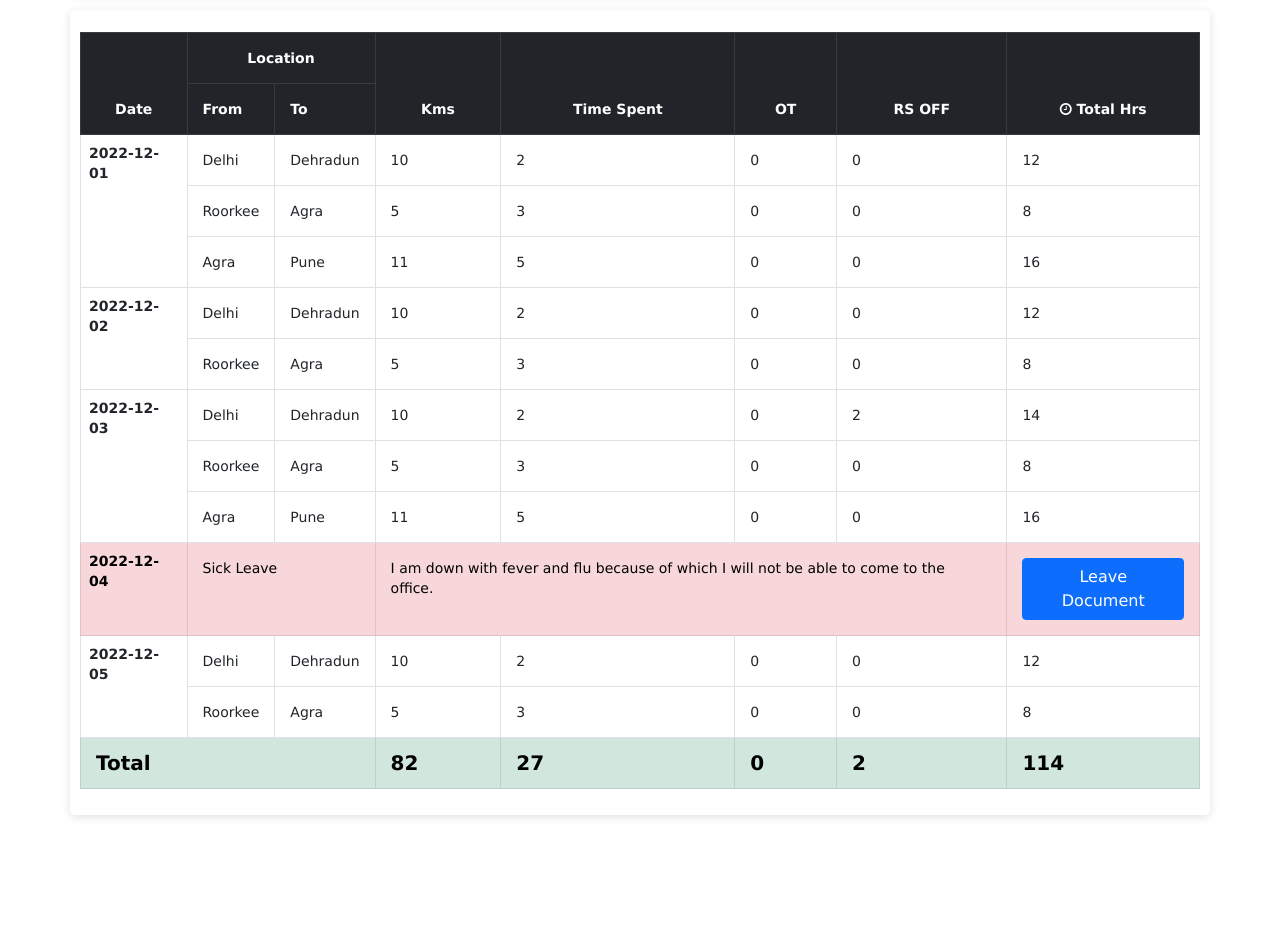
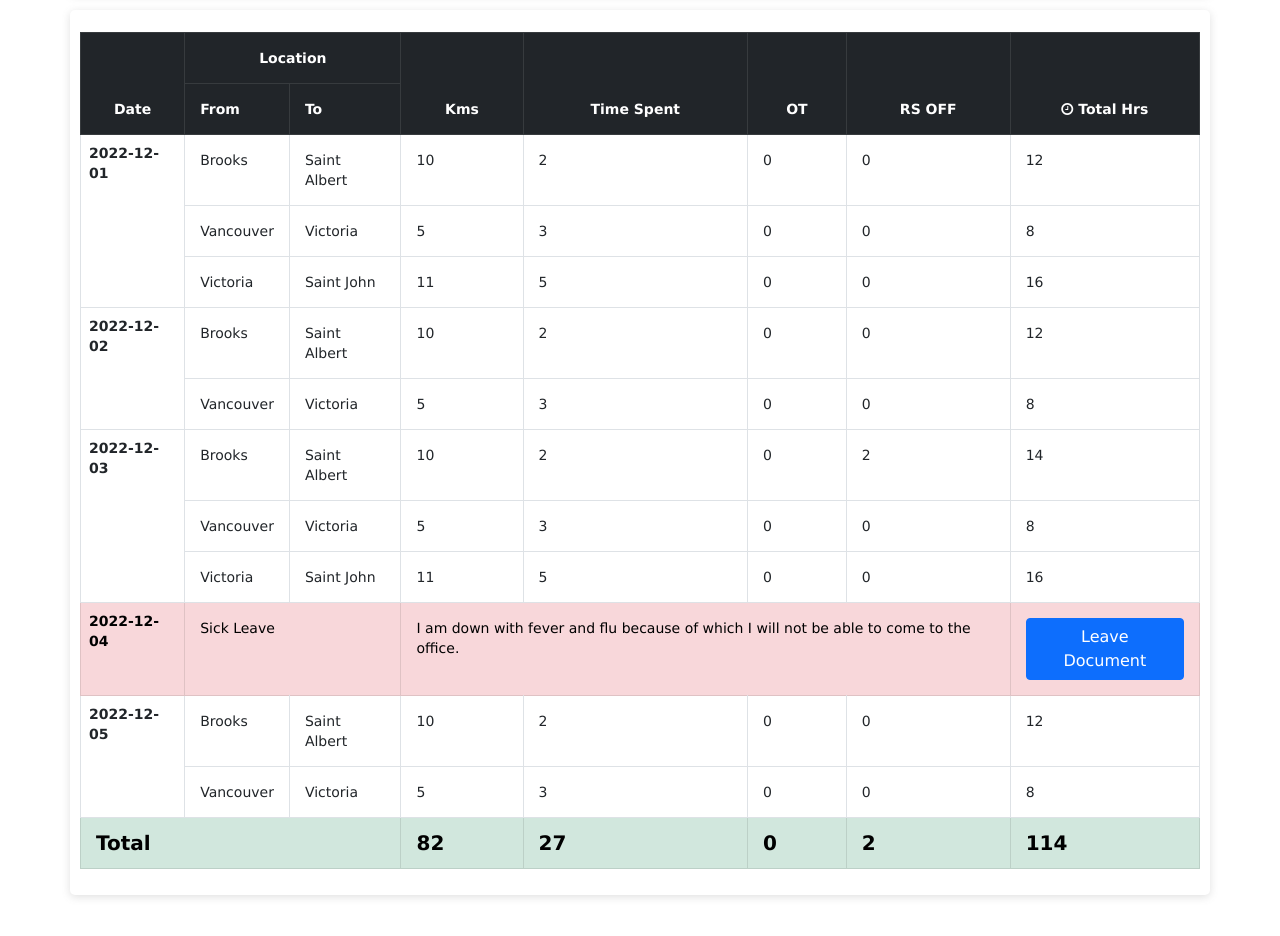
Before and after one commit to clayer-lotus/nedsTimeSheet, an Angular app in the folder frontend/: page /work-summary in a window 1280 px wide. Shown: the part 380-1316 px from the top of the page. Before the commit the page ends 1243 px from the top, so only its background shows below. Built offline with nearby package versions, Linux system fonts and the light colour scheme.

Commit message:
ui update

```diff
--- a/frontend/src/app/components/home/home.component.html
+++ b/frontend/src/app/components/home/home.component.html
@@ -26,7 +26,7 @@
   <div class="row">
     <div class="col-lg-12 table-responsive team-timesheet">
       <p class="pb-2">All Entries <i class="fa fa-angle-double-down" aria-hidden="true"></i></p>
-      <table class="table table-striped">
+      <table class="table table-striped table-hover">
         <thead class="table-dark">
           <tr class="">
             <th scope="col">#</th>
--- a/frontend/src/app/components/work-summary/work-summary.component.html
+++ b/frontend/src/app/components/work-summary/work-summary.component.html
@@ -70,8 +70,8 @@
         <tbody class="">
           <tr>
             <th scope="row" rowspan="3">2022-12-01</th>
-            <td>Delhi</td>
-            <td>Dehradun</td>
+            <td>Brooks</td>
+            <td>Saint Albert</td>
             <td>10</td>
             <td>2</td>
             <td>0</td>
@@ -79,8 +79,8 @@
             <td>12</td>
           </tr>
           <tr>
-            <td>Roorkee</td>
-            <td>Agra</td>
+            <td>Vancouver</td>
+            <td>Victoria</td>
             <td>5</td>
             <td>3</td>
             <td>0</td>
@@ -88,8 +88,8 @@
             <td>8</td>
           </tr>
           <tr>
-            <td>Agra</td>
-            <td>Pune</td>
+            <td>Victoria</td>
+            <td>Saint John</td>
             <td>11</td>
             <td>5</td>
             <td>0</td>
@@ -100,8 +100,8 @@
           <!-- 2nd COL -->
           <tr>
             <th scope="row" rowspan="2">2022-12-02</th>
-            <td>Delhi</td>
-            <td>Dehradun</td>
+            <td>Brooks</td>
+            <td>Saint Albert</td>
             <td>10</td>
             <td>2</td>
             <td>0</td>
@@ -109,8 +109,8 @@
             <td>12</td>
           </tr>
           <tr>
-            <td>Roorkee</td>
-            <td>Agra</td>
+            <td>Vancouver</td>
+            <td>Victoria</td>
             <td>5</td>
             <td>3</td>
             <td>0</td>
@@ -122,8 +122,8 @@
           <!-- 3RD COLUMNS -->
           <tr>
             <th scope="row" rowspan="3">2022-12-03</th>
-            <td>Delhi</td>
-            <td>Dehradun</td>
+            <td>Brooks</td>
+            <td>Saint Albert</td>
             <td>10</td>
             <td>2</td>
             <td>0</td>
@@ -131,8 +131,8 @@
             <td>14</td>
           </tr>
           <tr>
-            <td>Roorkee</td>
-            <td>Agra</td>
+            <td>Vancouver</td>
+            <td>Victoria</td>
             <td>5</td>
             <td>3</td>
             <td>0</td>
@@ -140,8 +140,8 @@
             <td>8</td>
           </tr>
           <tr>
-            <td>Agra</td>
-            <td>Pune</td>
+            <td>Victoria</td>
+            <td>Saint John</td>
             <td>11</td>
             <td>5</td>
             <td>0</td>
@@ -166,8 +166,8 @@
           <!-- 2nd COL -->
           <tr>
             <th scope="row" rowspan="2">2022-12-05</th>
-            <td>Delhi</td>
-            <td>Dehradun</td>
+            <td>Brooks</td>
+            <td>Saint Albert</td>
             <td>10</td>
             <td>2</td>
             <td>0</td>
@@ -175,8 +175,8 @@
             <td>12</td>
           </tr>
           <tr>
-            <td>Roorkee</td>
-            <td>Agra</td>
+            <td>Vancouver</td>
+            <td>Victoria</td>
             <td>5</td>
             <td>3</td>
             <td>0</td>
--- a/frontend/src/styles.css
+++ b/frontend/src/styles.css
@@ -46,3 +46,8 @@ thead th {
 td {
     padding: 15px !important;
 }
+
+table{
+    --bs-table-striped-bg: rgba(144, 136, 136, 0.05) !important;
+
+}
```
